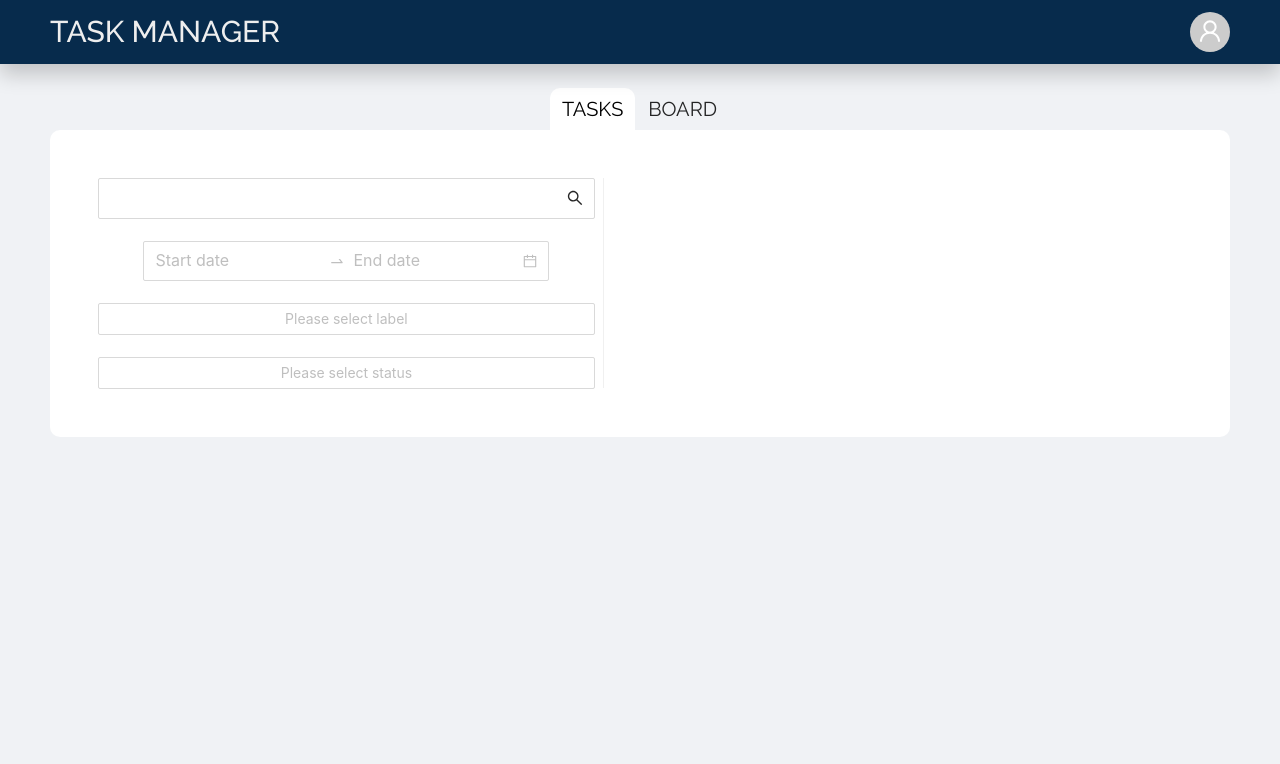
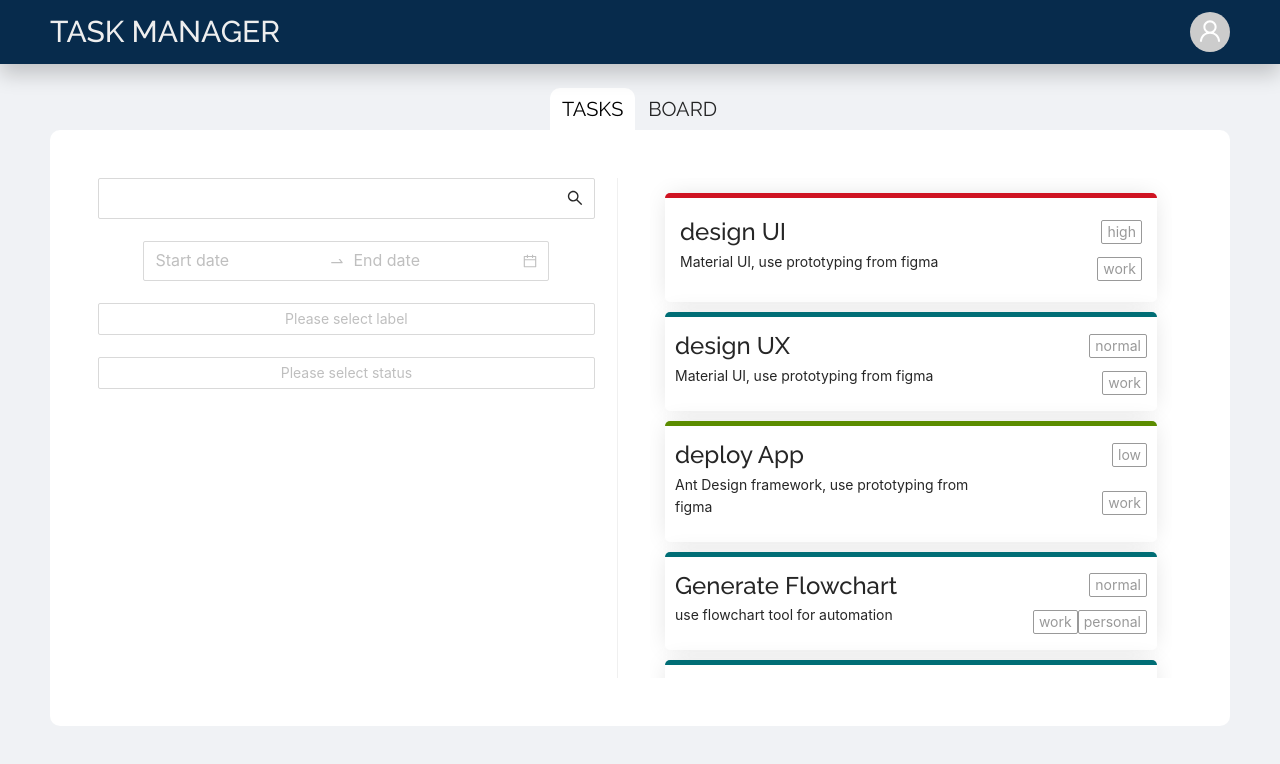
Before and after one commit to virajrg108/todo-app, a React (Create React App) app in the folder client/: page /home in a window 1280 px wide. Shown: the top 764 px of the page. Built offline with nearby package versions, Linux system fonts and the light colour scheme.

Commit message:
customising todo list

```diff
--- a/client/package.json
+++ b/client/package.json
@@ -13,6 +13,7 @@
     "craco-less": "^1.16.0",
     "node-sass": "^4.14.1",
     "react": "^16.13.1",
+    "react-custom-scrollbars": "^4.2.1",
     "react-dom": "^16.13.1",
     "react-redux": "^7.2.0",
     "react-router-dom": "^5.2.0",
--- a/client/src/components/Home/home.jsx
+++ b/client/src/components/Home/home.jsx
@@ -6,6 +6,7 @@ import history from '../../history';
 import Tasks from './tasks.jsx';
 import 'react-tabs/style/react-tabs.css';
 import './home.scss';
+import todos from './todo';
 
 const { Header, Content, Footer } = Layout;
 const { TabPane } = Tabs;
@@ -39,7 +40,7 @@ class Home extends Component {
 							<Tab>BOARD</Tab>
 						</TabList>
 						<TabPanel>
-							<Tasks labels={this.state.labels} status={this.state.status} />
+							<Tasks labels={this.state.labels} status={this.state.status} todos={todos}/>
 						</TabPanel>
 						<TabPanel>
 							<h2>Any content 2</h2>
--- a/client/src/components/Home/tasks.jsx
+++ b/client/src/components/Home/tasks.jsx
@@ -1,6 +1,7 @@
 import React from 'react';
-import { Row, Col, Divider, Input, DatePicker, Select } from 'antd';
+import { Row, Col, Divider, Input, DatePicker, Select, Card, Badge } from 'antd';
 import moment from 'moment';
+import { Scrollbars } from 'react-custom-scrollbars';
 import { SearchOutlined } from '@ant-design/icons';
 import './tasks.scss';
 
@@ -11,23 +12,22 @@ const { Option } = Select;
 class Tasks extends React.Component {
 	constructor(props) {
 		super(props);
-		var labelss = [];
-		for (let i = 0; i < this.props.labels.length; i++) {
-			labelss.push(<Option key={this.props.labels[i]}>{this.props.labels[i]}</Option>);
-		}
-		var statuss = [];
-		for (let i = 0; i < this.props.labels.length; i++) {
-			statuss.push(<Option key={this.props.status[i]}>{this.props.status[i]}</Option>);
-		}
+		console.log(props.todos);
 		this.state = {
 			rangeDate: [null, null],
 			searchText: '',
-			selectLabels: labelss,
-			selectStatus: statuss
+			selectedLabels: [],
+			selectedStatus: []
 		}
 	}
 	handleSelect = (type, value) => {
 		console.log(type, value);
+		if (type == 'label') {
+			this.setState({ selectedLabels: value });
+		}
+		else if (type == 'status') {
+			this.setState({ selectedStatus: value });
+		}
 	}
 	dateChange = (date, dateString) => {
 		if (dateString[0] == "") {
@@ -38,6 +38,13 @@ class Tasks extends React.Component {
 			this.setState({ rangeDate: [null, null] })
 	}
 	render() {
+		const Label = this.props.labels.map(function (l) {
+			return <Option key={l}>{l}</Option>
+		});
+		const Status = this.props.status.map(function (l) {
+			return <Option key={l}>{l}</Option>
+		});
+		const Todos = 'dsf';
 		return (
 			<Row className="tasks">
 				<Col span={11} className="filters">
@@ -50,9 +57,9 @@ class Tasks extends React.Component {
 						style={{ width: '100%' }}
 						placeholder="Please select label"
 						defaultValue={[]}
-						onChange={(value)=>this.handleSelect('label', value)}
+						onChange={(value) => this.handleSelect('label', value)}
 					>
-						{this.state.selectLabels}
+						{Label}
 					</Select>
 					<br /><br />
 					<Select
@@ -60,14 +67,36 @@ class Tasks extends React.Component {
 						style={{ width: '100%' }}
 						placeholder="Please select status"
 						defaultValue={[]}
-						onChange={(value)=>this.handleSelect('status', value)}
+						onChange={(value) => this.handleSelect('status', value)}
 					>
-						{this.state.selectStatus}
+						{Status}
 					</Select>
 				</Col>
 				<Divider type="vertical" className="divider" />
-				<Col span={12}>
-
+				<Col span={12} className="todos">
+					<Scrollbars
+						renderTrackHorizontal={props => <div {...props} className="track-horizontal" style={{ display: "none" }} />}
+						renderThumbHorizontal={props => <div {...props} className="thumb-horizontal" style={{ display: "none" }} />}
+						renderTrackVertical={props => <div {...props} className="track-vertical" style={{ display: "none" }} />}
+						renderThumbVertical={props => <div {...props} className="thumb-vertical" style={{ display: "none" }} />}
+					>
+						{this.props.todos.map(function (todo) {
+							return <div className="card" style={todo.priority == 'high' ? { borderTop: '5px solid #cf1322' } : todo.priority == 'normal' ? { borderTop: '5px solid #006d75' } : { borderTop: '5px solid #5b8c00' }} title={todo.name}>
+								<div className="card-row">
+									<p className="card-title">{todo.name}</p>
+									<div className="card-badge"><div>{todo.priority}</div></div>
+								</div>
+								<div className="card-row">
+									<p className="card-desc">{todo.desc}</p>
+									<div className="card-badge">
+										{todo.label.map(function(l) {
+											return <div>{l}</div>
+										})}
+									</div>
+								</div>
+							</div>
+						})}
+					</Scrollbars>
 				</Col>
 			</Row>
 		);
--- a/client/src/components/Home/tasks.scss
+++ b/client/src/components/Home/tasks.scss
@@ -1,5 +1,6 @@
 .tasks {
 	padding: 2rem;
+	justify-content: space-between;
 	// flex-grow: 1 !important;
 	// display: flex;
 	// flex-flow: column;
@@ -11,4 +12,70 @@
 	.filters {
 		height: 100%;
 	}
+	.todos {
+		height: 500px;
+		overflow-y: auto;
+		padding: 0 10px;
+		div:first-child {
+			div:first-child {
+				padding: 15px;
+			}
+		}
+		.card {
+			-webkit-box-shadow: 0px 0px 24px -4px rgba(221, 221, 221, 1);
+			-moz-box-shadow: 0px 0px 24px -4px rgba(221, 221, 221, 1);
+			box-shadow: 0px 0px 24px -4px rgba(221, 221, 221, 1);
+			border-radius: 5px;
+			margin-bottom: 10px;
+			padding: 10px;
+			cursor: pointer;
+			.card-title {
+				font-size: 24px;
+				text-align: left;
+				font-weight: 500;
+				font-family: "Raleway", sans-serif;
+				margin: 0;
+			}
+			.card-desc {
+				text-align: left;
+			}
+			.card-row {
+				display: flex;
+				align-items: center;
+				justify-content: space-between;
+				padding: 0 !important;
+			}
+			.card-badge {
+				width: 30%;
+				padding: 0 !important;
+				div {
+					float: right;
+					background-color: #fff;
+					color: #999;
+					border: 1px solid #999;
+					width: fit-content;
+					padding: 0 5px !important;
+					border-radius: 2px;
+				}
+			}
+		}
+	}
+	::-webkit-scrollbar {
+		width: 10px;
+	}
+
+	/* Track */
+	::-webkit-scrollbar-track {
+		background: #f1f1f1;
+	}
+
+	/* Handle */
+	::-webkit-scrollbar-thumb {
+		background: #888;
+	}
+
+	/* Handle on hover */
+	::-webkit-scrollbar-thumb:hover {
+		background: #555;
+	}
 }
--- /dev/null
+++ b/client/src/components/Home/todo.js
@@ -0,0 +1,14 @@
+var data = [
+  {id: 1, name:'design UI', desc:'Material UI, use prototyping from figma', due: '2020-05-20', status:'inprogress', label:['work'], subtask:[{name:'write code', status: 'complete'}, {name:'execute the code', status:'incomplete'}], priority:'high'},
+  {id: 2, name:'design UX', desc:'Material UI, use prototyping from figma', due: '2020-05-20', status:'new', label:['work'], priority:'normal'},
+  {id: 3, name:'deploy App', desc:'Ant Design framework, use prototyping from figma', due: '2020-05-21', status:'new', label:['work'], priority:'low'},
+  {id: 4, name:'Generate Flowchart', desc:'use flowchart tool for automation', due: '2020-05-25', status:'new', label:['personal', 'work'], priority:'normal'},
+  {id: 5, name:'pickup Ana', desc:'', due: '2020-05-28', status:'new', label:['personal'], priority:'normal'},
+  {id: 6, name:'', desc:'Material UI, use prototyping from figma', due: '2020-05-20', status:'new', label:['work'], priority:'normal'},
+  {id: 7, name:'design UI', desc:'Material UI, use prototyping from figma', due: '2020-05-20', status:'new', label:['work'], priority:'normal'},
+  {id: 8, name:'design UI', desc:'Material UI, use prototyping from figma', due: '2020-05-20', status:'new', label:['work'], priority:'normal'},
+  {id: 9, name:'design UI', desc:'Material UI, use prototyping from figma', due: '2020-05-20', status:'new', label:['work'], priority:'normal'},
+  {id: 10, name:'design UI', desc:'Material UI, use prototyping from figma', due: '2020-05-20', status:'new', label:['work'], priority:'normal'},
+];
+
+export default data;
--- a/client/src/index.css
+++ b/client/src/index.css
@@ -11,3 +11,24 @@ code {
   font-family: source-code-pro, Menlo, Monaco, Consolas, 'Courier New',
     monospace;
 }
+::-webkit-scrollbar {
+  width: 10px;
+
+}
+
+/* Track */
+::-webkit-scrollbar-track {
+  background: #f1f1f1;
+}
+
+/* Handle */
+::-webkit-scrollbar-thumb {
+  background: #8888;
+  border-radius: 5px;
+  height: 100px;
+}
+
+/* Handle on hover */
+::-webkit-scrollbar-thumb:hover {
+  background: #555;
+}
```
Also changed, not shown: 1 other file (tests, documents, lock files or other folders).
